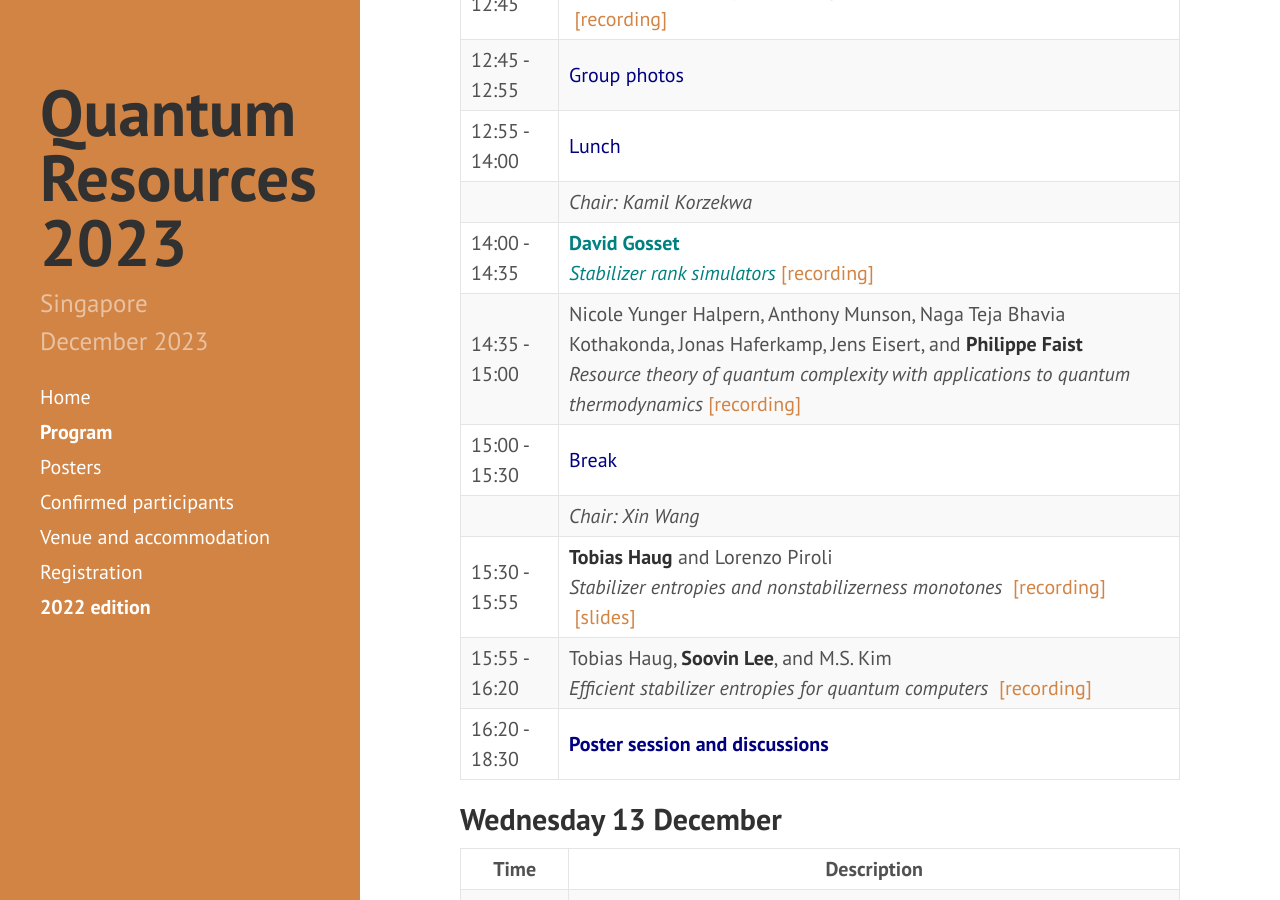
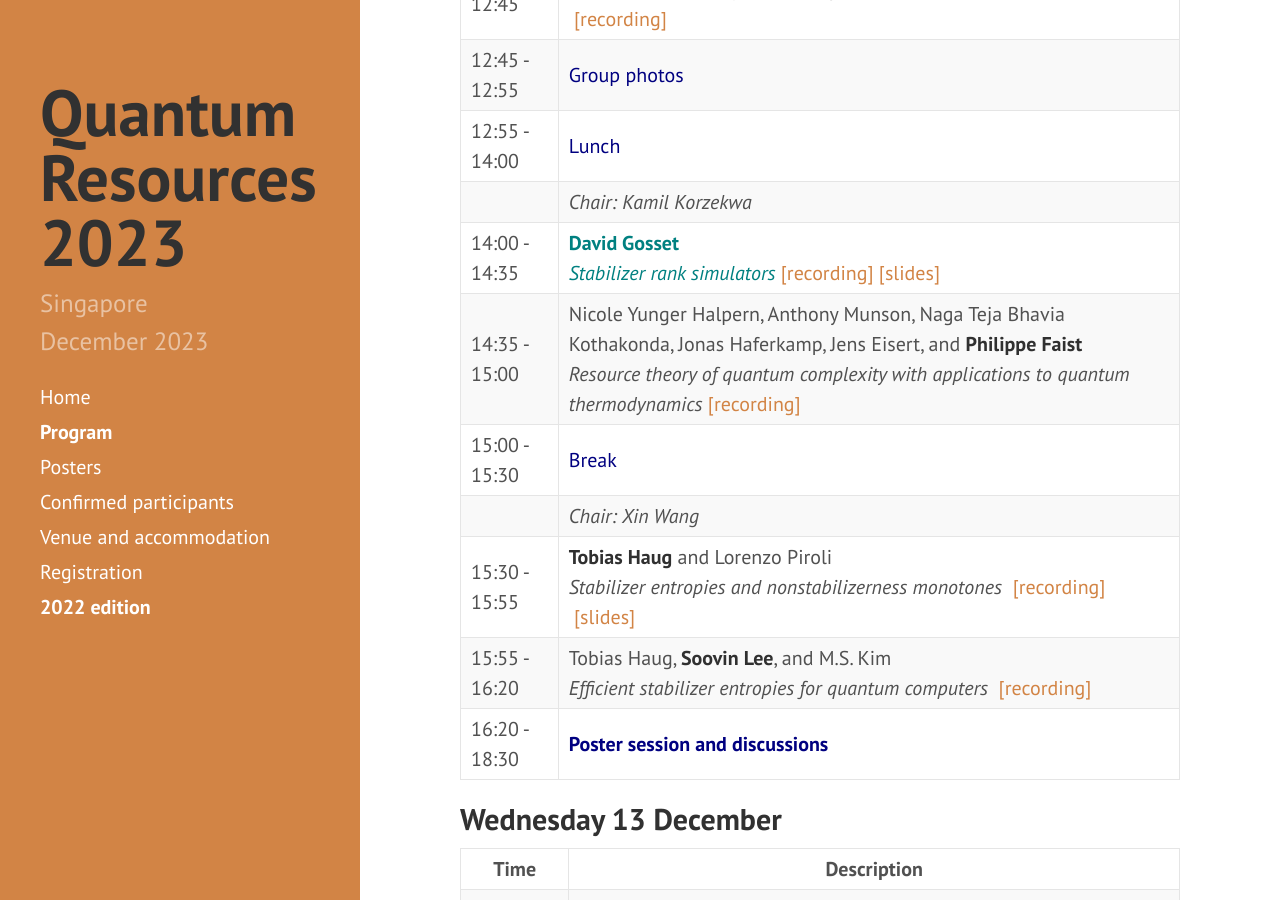
Before and after one commit to RyujiPat2/RyujiPat2.github.io, a Jekyll site: the page built from program.md, in a window 1280 px wide and 900 px high, scrolled down 2656 px. Built offline with Jekyll 4.4.1, drawn with Linux system fonts in a browser that asks for light colours; nearby versions of some CDN libraries.

Commit message:
Update program.md

```diff
--- a/program.md
+++ b/program.md
@@ -55,7 +55,7 @@ order: 2
 | 12:45 - 12:55 | <span class="p-invited">Group photos</span>           |
 | 12:55 - 14:00 | <span class="p-invited">Lunch</span>           |
 || *Chair: Kamil Korzekwa* |
-| 14:00 - 14:35 |  <span class="p-contrib"><b>David Gosset</b><br /><i>Stabilizer rank simulators</i><a href="https://youtu.be/7Y5sdiI-LsU?si=8yTIe9GttUBujLpZ">&nbsp;[recording]</a></span>           |
+| 14:00 - 14:35 |  <span class="p-contrib"><b>David Gosset</b><br /><i>Stabilizer rank simulators</i><a href="https://youtu.be/7Y5sdiI-LsU?si=8yTIe9GttUBujLpZ">&nbsp;[recording]</a><a href="https://drive.google.com/file/d/1UZyXLifM6e5B8HMVolrq-9Nw7lRTIha0/view?usp=sharing">&nbsp;[slides]</a></span>           |
 | 14:35 - 15:00 | Nicole Yunger Halpern, Anthony Munson, Naga Teja Bhavia Kothakonda, Jonas Haferkamp, Jens Eisert, and **Philippe Faist**<br /><i>Resource theory of quantum complexity with applications to quantum thermodynamics</i><a href="https://youtu.be/uBWJH1Pdldg?si=EDQprWUN7AG5xwGt">&nbsp;[recording]</a>     |
 | 15:00 - 15:30 | <span class="p-invited">Break</span> |
 || *Chair: Xin Wang* |
```
